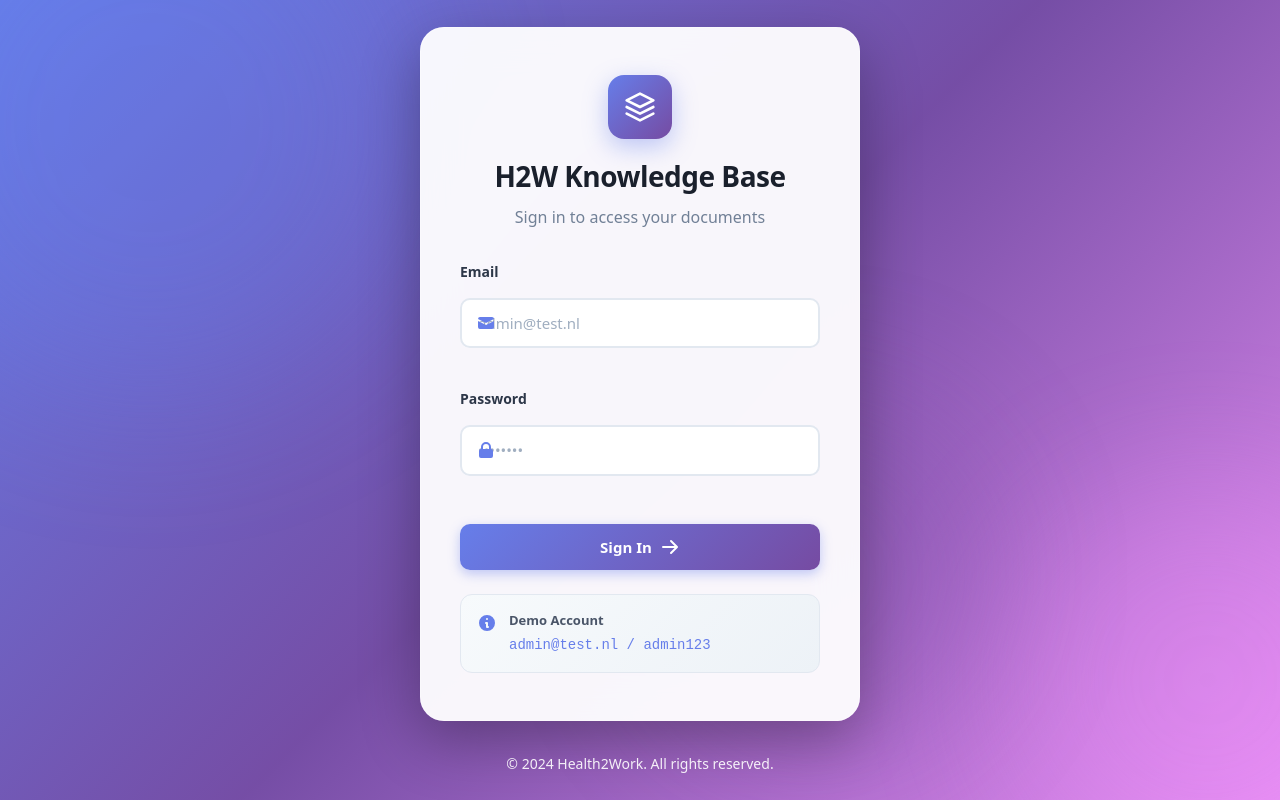
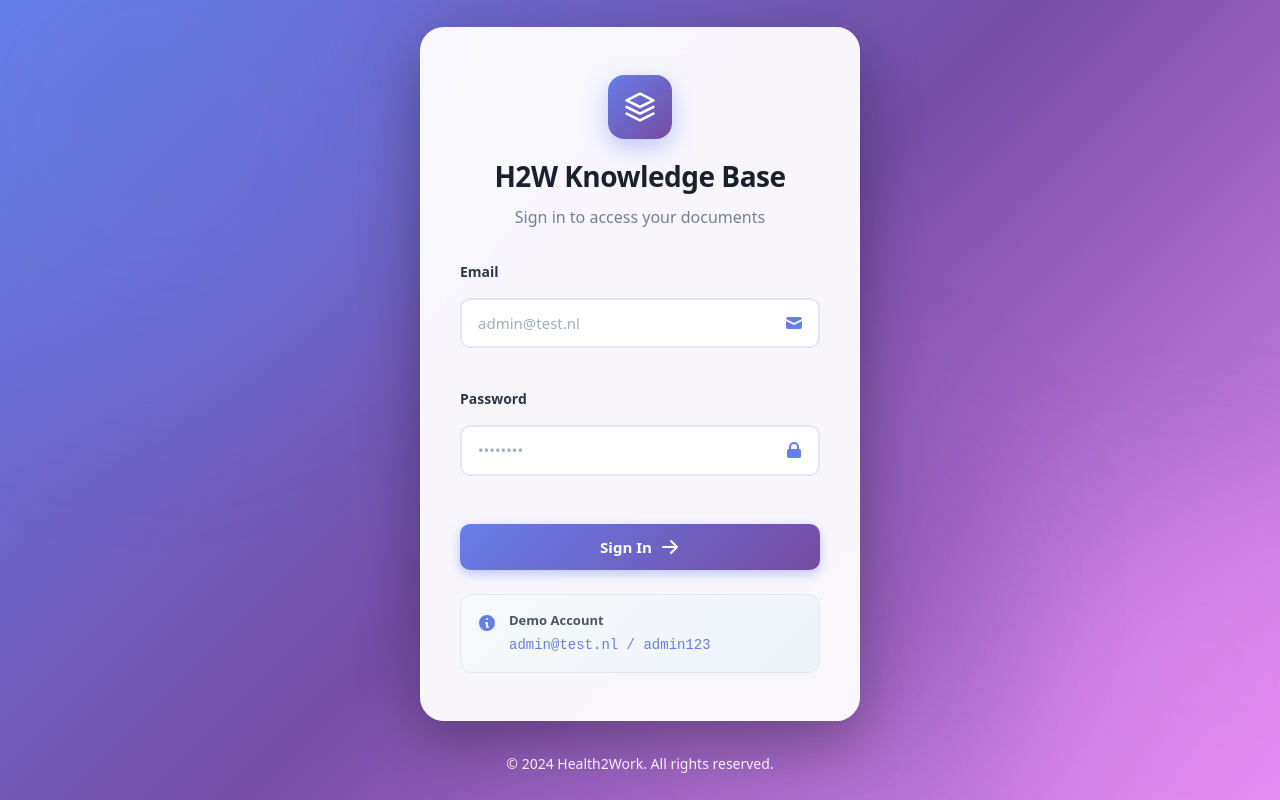
Before and after one commit to florislindeman/h2w-frontend, a React (Vite) app: page / in a window 1280 px wide. Built offline with nearby package versions, Linux system fonts and the light colour scheme; no server answers.

Commit message:
Update Login.css

```diff
--- a/src/pages/Login.css
+++ b/src/pages/Login.css
@@ -193,7 +193,7 @@
 
 .input-icon {
   position: absolute;
-  left: 16px;
+  right: 16px;
   width: 20px;
   height: 20px;
   color: #667eea;
@@ -203,7 +203,7 @@
 
 .form-input {
   width: 100%;
-  padding: 14px 16px 14px 48px;
+  padding: 14px 48px 14px 16px;
   font-size: 15px;
   border: 2px solid #e2e8f0;
   border-radius: 12px;
```
